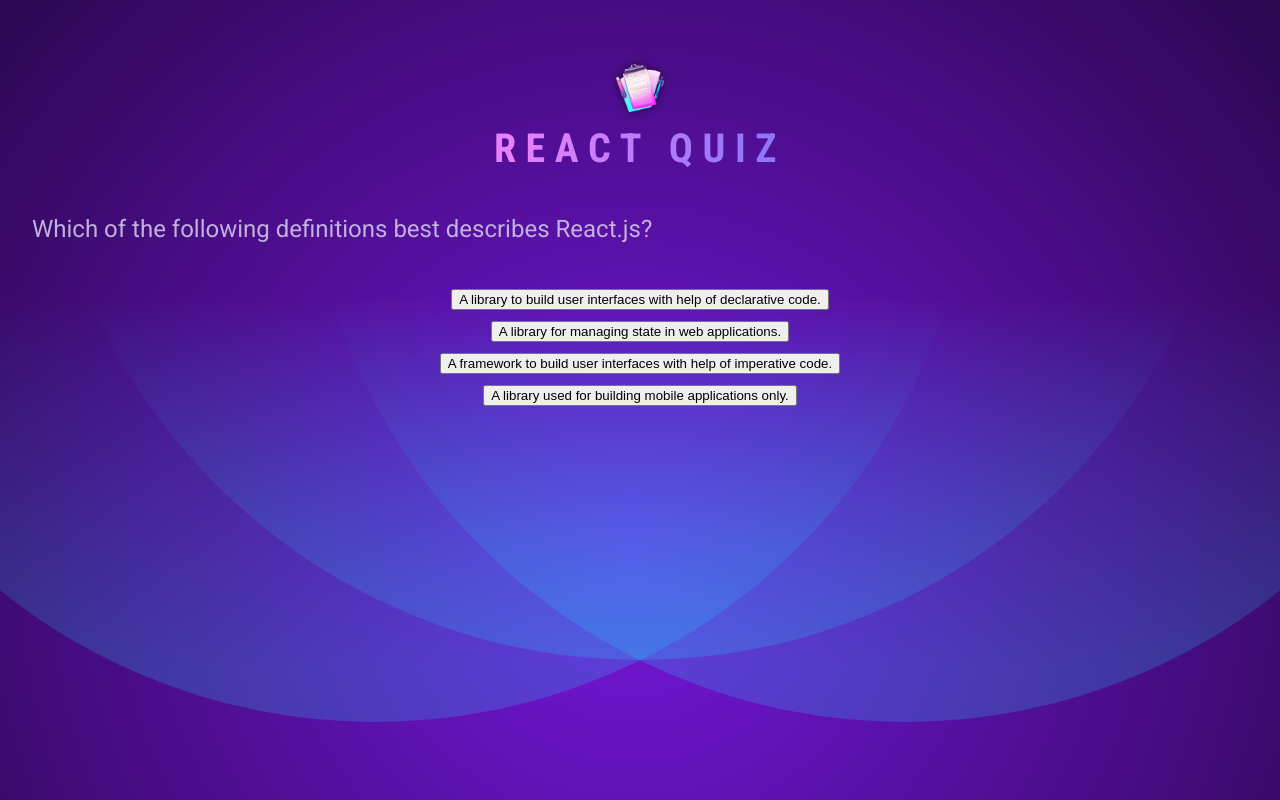
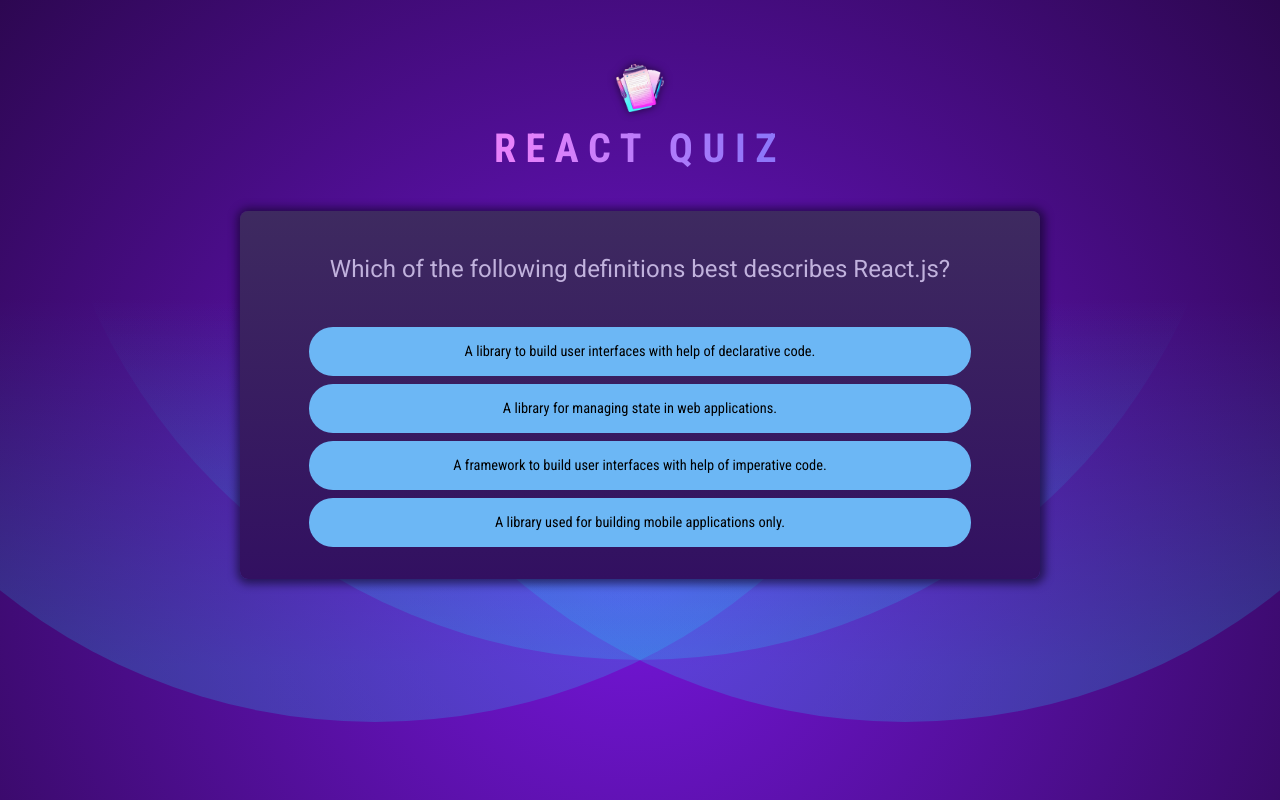
Before and after one commit to Kavery-pm/React-quiz, a React (Vite) app: page / in a window 1280 px wide. Built offline with nearby package versions, Linux system fonts and the light colour scheme.

Commit message:
displayed questions and answers

```diff
--- a/src/App.jsx
+++ b/src/App.jsx
@@ -5,8 +5,11 @@
 
     return (
         <>
-        <Header/>
-        <Quiz/>
+            <Header />
+            <main>
+                <Quiz />
+            </main>
+
         </>
     )
 }
--- a/src/components/Quiz/index.jsx
+++ b/src/components/Quiz/index.jsx
@@ -8,18 +8,22 @@
     const activeQuestionIndex = userAnswers.length;
     const handleSelectAnswer = (answer) => {
         console.log("Selected answer:", answer);
-        setuserAnswers([...userAnswers, answer]);
+        setuserAnswers((prevUserAnsers) => [...prevUserAnsers, answer]);
     };
     return (
+        <div id='quiz'>
+
+
             <div id='question'>
                 <h2>{questions[activeQuestionIndex].text}</h2>
                 <ul id='answers'>
                     {questions[activeQuestionIndex].answers.map((answer) => {
                         return (
-                        <li key={answer}><button onClick={()=>{handleSelectAnswer(answer)}}>{answer}</button></li>
+                            <li key={answer} className="answer"><button onClick={() => { handleSelectAnswer(answer) }}>{answer}</button></li>
                         )
                     })}
                 </ul>
+            </div>
         </div>
 
     );
```
Lines whose indentation alone changed are shown as unchanged.
